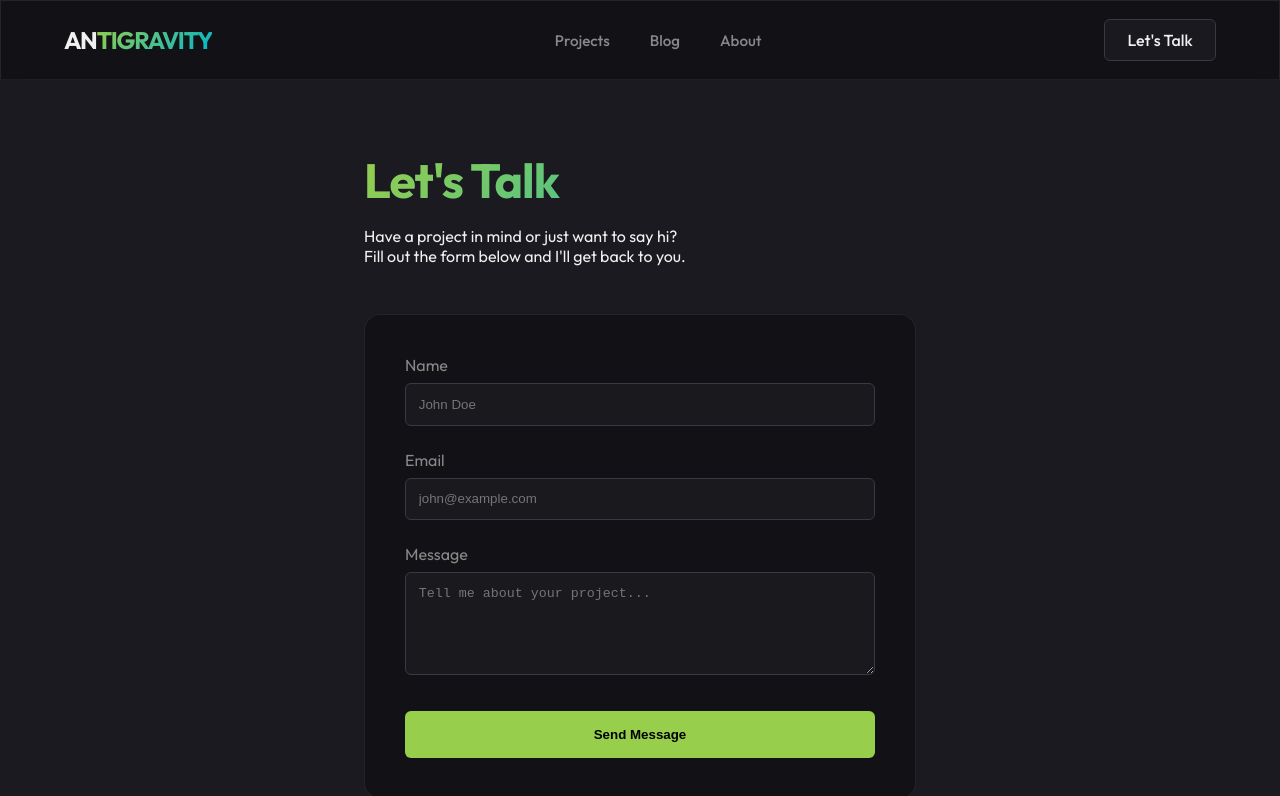
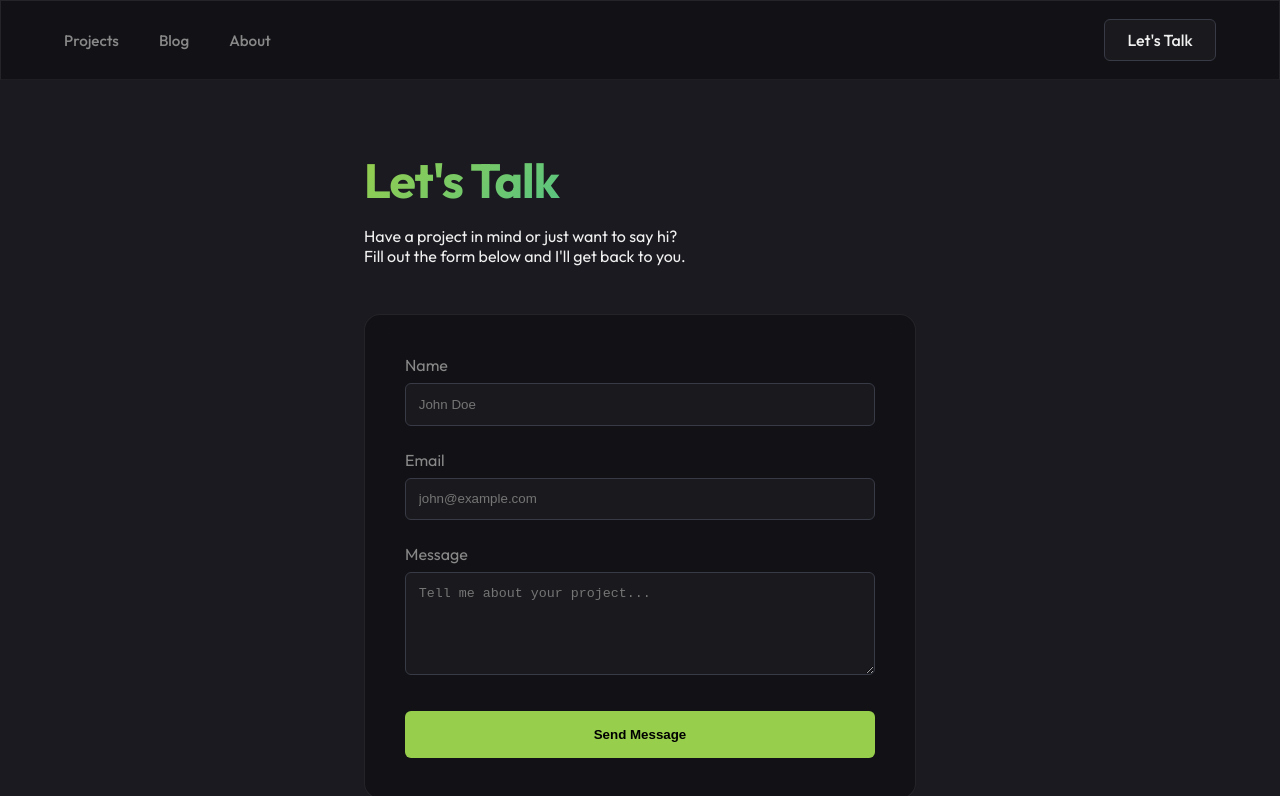
Before and after one commit to divijshrivastava/portfolio-v3, a Next.js app: page /contact in a window 1280 px wide. Shown: the top 796 px of the page. Built offline with nearby package versions, Linux system fonts and the light colour scheme; no server answers.

Commit message:
Fix Zod error handling and remove logo from navbar

```diff
--- a/src/app/actions/contact.ts
+++ b/src/app/actions/contact.ts
@@ -19,7 +19,7 @@ export async function sendMessage(prevState: any, formData: FormData) {
     const result = ContactSchema.safeParse(data)
 
     if (!result.success) {
-        return { error: result.error.errors[0].message }
+        return { error: result.error.issues[0].message }
     }
 
     try {
--- a/src/components/layout/Navbar.tsx
+++ b/src/components/layout/Navbar.tsx
@@ -9,10 +9,6 @@ export default async function Navbar() {
   return (
     <nav className={`${styles.nav} glass-panel`}>
       <div className={`container ${styles.navContainer}`}>
-        <Link href="/" className={styles.logo}>
-          AN<span className="text-gradient">TIGRAVITY</span>
-        </Link>
-
         <div className={styles.links}>
           <Link href="/projects" className={styles.link}>Projects</Link>
           <Link href="/blog" className={styles.link}>Blog</Link>
```
